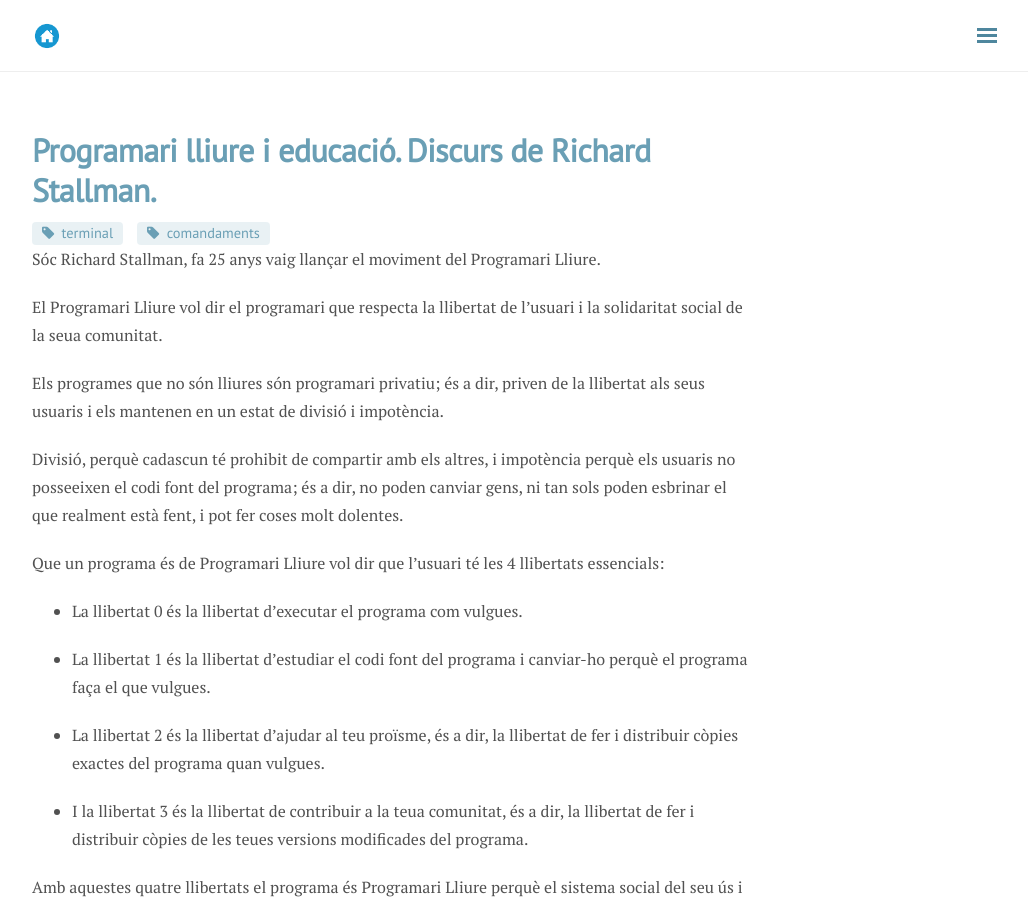
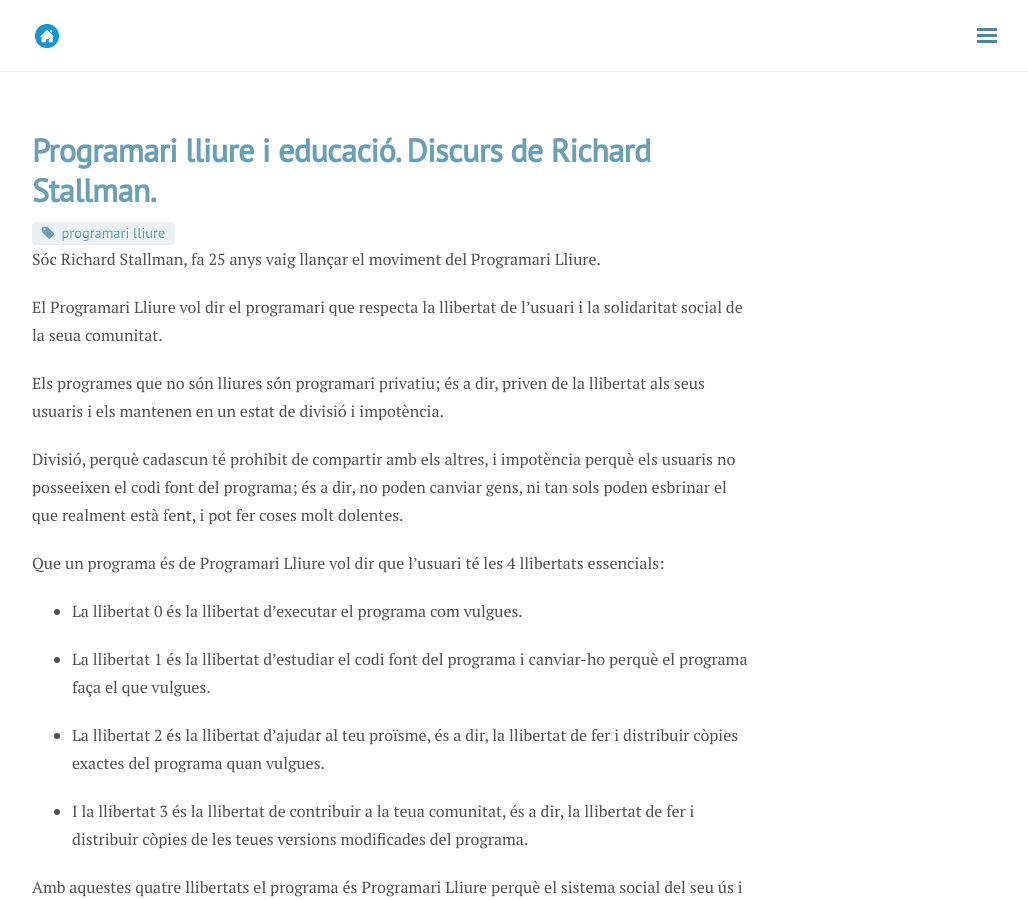
Before and after one commit to sasogu/sasogu.github.io, a Jekyll site: the page built from _posts/apunts/2017-05-23-rms-educacio.md, in a window 1280 px wide and 900 px high. Shown: the whole window, without its empty margins (248-1276 px from the left). Built offline with Jekyll 4.4.1, drawn with Linux system fonts in a browser that asks for light colours; nearby versions of some CDN libraries; comment, search, counter and statistics services are not loaded.

Commit message:
tip i educació

```diff
--- a/_posts/apunts/2017-05-23-rms-educacio.md
+++ b/_posts/apunts/2017-05-23-rms-educacio.md
@@ -4,8 +4,8 @@
 date:   2017-05-21 15:18:26
 description:
 permalink: /:year/:month/:day/:title.html
-category: tips
-tags: [terminal, comandaments]
+category: apunts
+tags: [programari lliure]
 ---
 
 
```
